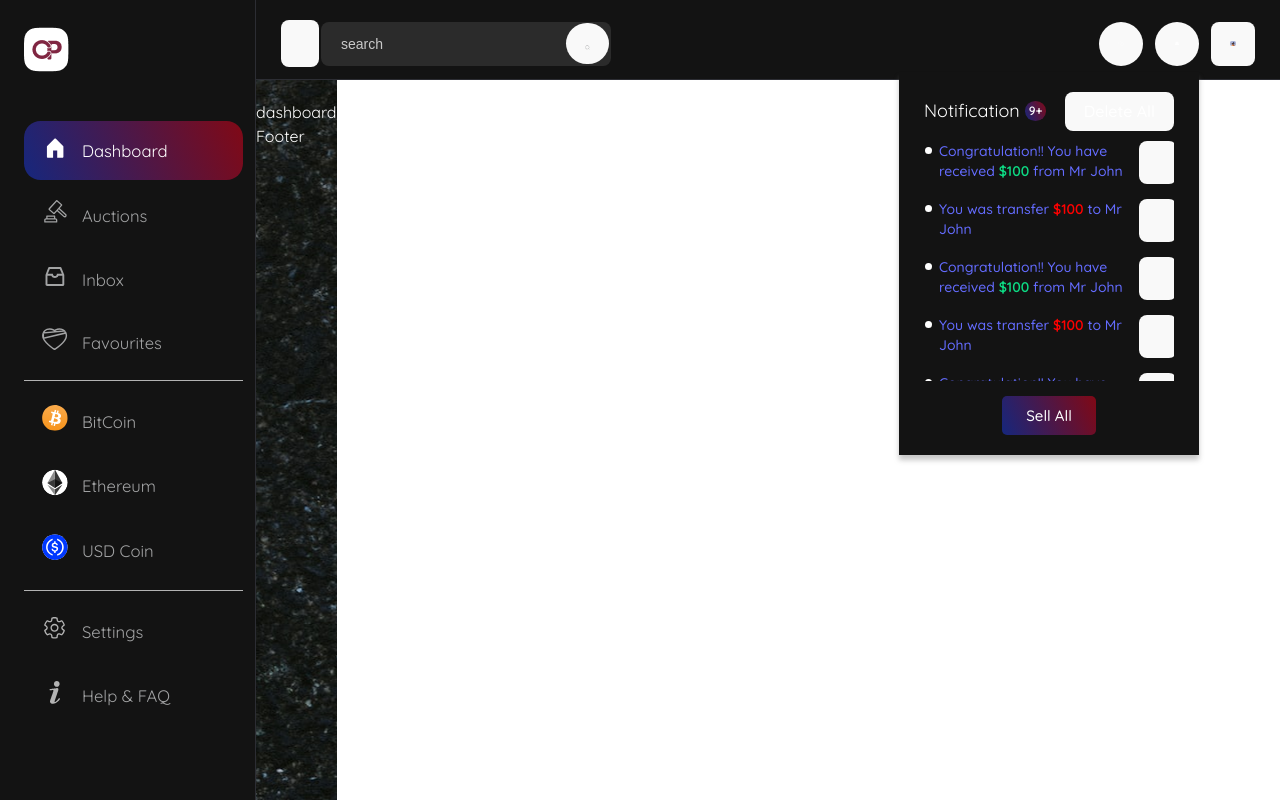
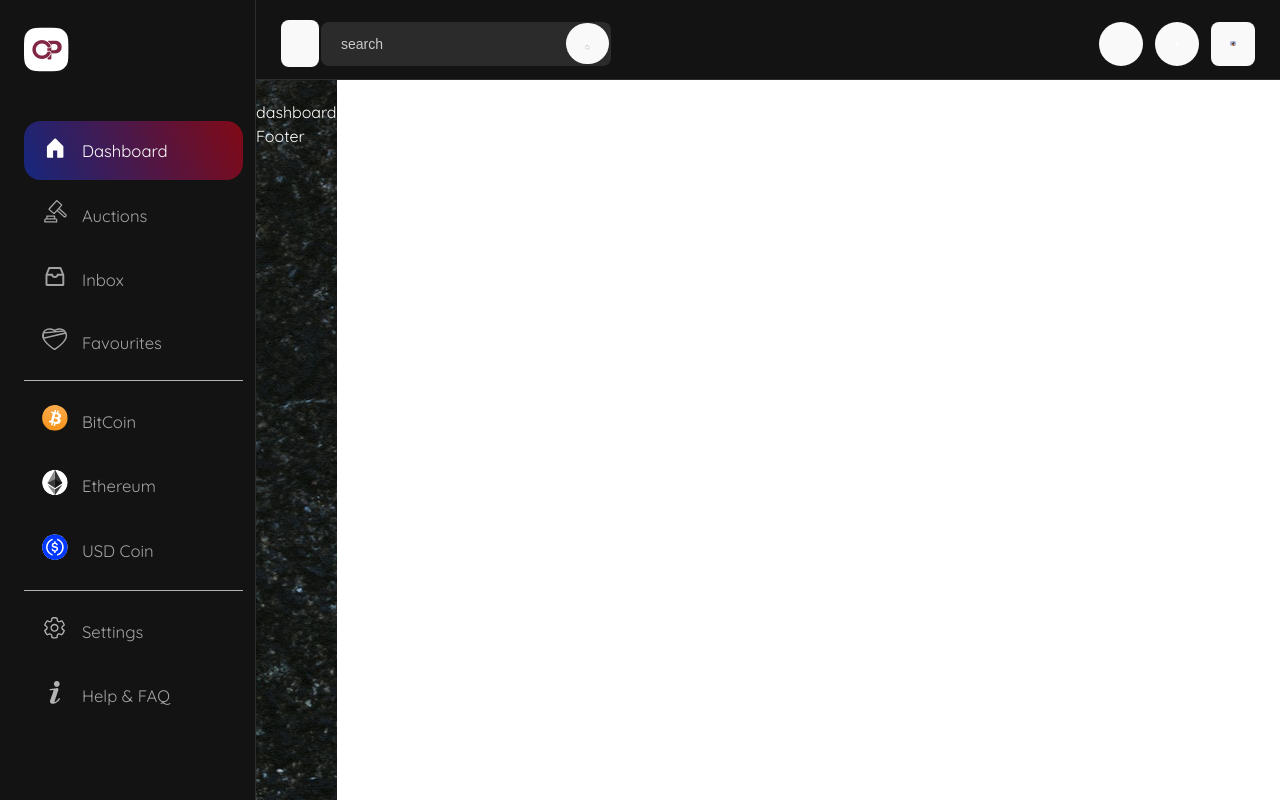
Before and after one commit to mahfuj890/NFT-Dashboard-React, a React app: page / in a window 1280 px wide. Built offline with nearby package versions, Linux system fonts and the light colour scheme; the HTML template or start-up script is replaced by a standard one.

Commit message:
notification add

```diff
--- a/src/Layout/Header.jsx
+++ b/src/Layout/Header.jsx
@@ -13,7 +13,7 @@ import { toast } from "react-toastify";
 
 function Header() {
   const [notificationData, setNotificationData] = useState(Notification);
-  const [userNotification, setUserNotification] = useState(true);
+  const [userNotification, setUserNotification] = useState(false);
   const [userDropdown, setUserDropdown] = useState(false);
 
   //Gettings Message
@@ -42,7 +42,9 @@ function Header() {
   };
   //Delete All Notification
   const deleteAllNotification = () => {
-    setNotificationData([]);
+    if (window.confirm("Are you sure you want to delete")) {
+      setNotificationData([]);
+    }
   };
   //Delete Notification
   const deleteNotification = (id) => {
@@ -86,7 +88,7 @@ function Header() {
             >
               <img src={notificationIcon} alt="notificationIcon" />
             </button>
-            <OutSideDetectHook>
+            <OutSideDetectHook outsideHooks={handleNotifiClose}>
               <div
                 className={`dropdwon_area notifi_dropdown_area ${
                   userNotification ? "dropdownActive" : ""
```
Also changed, not shown: src/Todo.txt.
